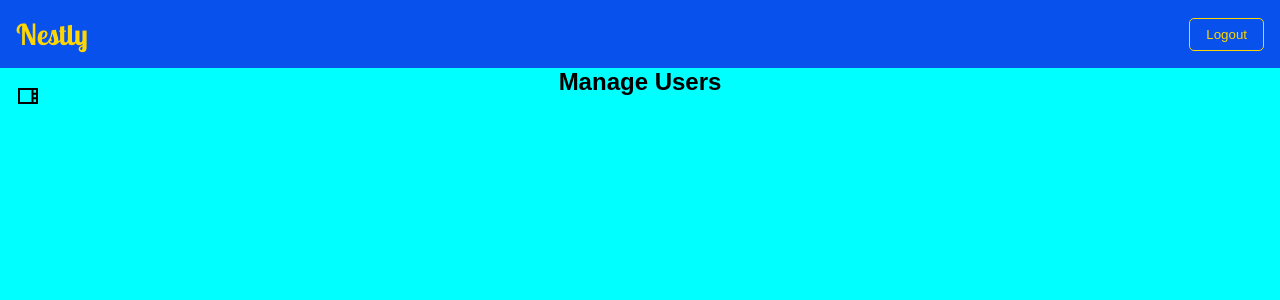
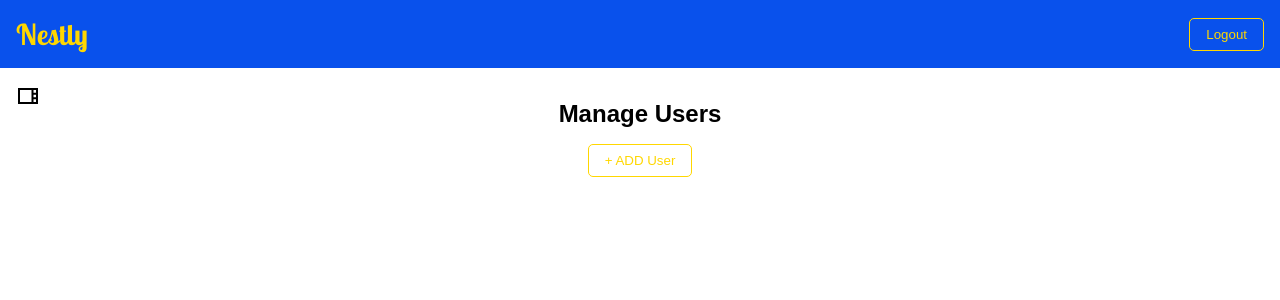
Before and after one commit to abid-kasu-coditas/nestly, a React (Vite) app in the folder nestly-frontend/: page /manage in a window 1280 px wide. Shown: the top 300 px of the page. Built offline with nearby package versions, Linux system fonts and the light colour scheme; no server answers; sample sign-in values are in the browser's storage; a web font is replaced by a local one.

Commit message:
initialised login module

```diff
--- a/nestly-frontend/src/components/ui-components/AuthGuard/AuthGuard.tsx
+++ b/nestly-frontend/src/components/ui-components/AuthGuard/AuthGuard.tsx
@@ -1,20 +1,20 @@
-import { Navigate, Outlet } from 'react-router-dom'
+import { Navigate, Outlet, useNavigate } from 'react-router-dom'
 import { useGetMeMutation } from '../../../redux/slices/authApiSlice';
 import { saveUser } from '../../../redux/slices/userSlice';
 import { useEffect } from 'react';
-import { useAppSelector } from '../../../redux/store/hooks';
+import { useAppDispatch, useAppSelector } from '../../../redux/store/hooks';
 
 const AuthGuard = () => {
 
     const token = localStorage.getItem("token")
     const [getMeService] = useGetMeMutation();
     const user = useAppSelector(state => state.authUser.user)
+    const dispatch = useAppDispatch();
 
     const fetchMe = async() => {
       const response = await getMeService(localStorage.getItem('token') as string).unwrap();
       if(response.id){
-        saveUser(response)
-        console.log(response)
+        dispatch(saveUser(response))
       }
 
     }
@@ -23,7 +23,6 @@ const AuthGuard = () => {
     }
 
     useEffect(()=>{
-      console.log("Authguard");
       fetchMe()
     },[])
 
--- a/nestly-frontend/src/components/ui-components/DashboardRedirector/DashboardRedirector.tsx
+++ b/nestly-frontend/src/components/ui-components/DashboardRedirector/DashboardRedirector.tsx
@@ -7,14 +7,12 @@ const DashboardRedirector = () => {
 
     const user  = useAppSelector((state)=> state.authUser.user);
     const navigate = useNavigate();
-    console.log("redirector:", user)
     const token = localStorage.getItem("token")
     if(!token){
         return
     }
 
     useEffect(()=>{
-        console.log("RUnning redirector")
         switch(user?.role){
             case "ADMIN":
                 console.log("admin")
--- a/nestly-frontend/src/pages/LoginPage/LoginPage.tsx
+++ b/nestly-frontend/src/pages/LoginPage/LoginPage.tsx
@@ -57,7 +57,6 @@ const LoginPage = () => {
   };
 
   const fetchOTP = async (data: LoginData) => {
-    console.log("OTP Requested", data);
     const emailData = { email : data.email}
     const response = await fetchOTPservice(emailData);
     if(response.data){
--- a/nestly-frontend/src/pages/ManageUsers/ManageUsers.module.scss
+++ b/nestly-frontend/src/pages/ManageUsers/ManageUsers.module.scss
@@ -1,5 +1,14 @@
+@use "/src/assets/styles/mixin" as *;
+
 .ManageUsers {
-    display: flex;
-    justify-content: center;
-    background-color: aqua;
+    display: grid;
+    grid-template-rows: auto 1fr;
+    padding: 2rem;
+    min-width: 100%;
 }
+
+.ManageUsersHeader {
+    @include FlexBox;
+    flex-direction: column;
+    gap: 1rem;
+}
--- a/nestly-frontend/src/pages/ManageUsers/ManageUsers.tsx
+++ b/nestly-frontend/src/pages/ManageUsers/ManageUsers.tsx
@@ -1,9 +1,16 @@
+import { PrimaryBtn } from '../../components/ui-components/Button/Button';
 import styles from './ManageUsers.module.scss'
 
 const ManageUsers = () => {
   return (
     <div className={styles.ManageUsers}>
-        <h2>Manage Users</h2>
+          <div className={styles.ManageUsersHeader}>
+            <h2>Manage Users</h2>
+            <PrimaryBtn>+ ADD User</PrimaryBtn>
+          </div>
+          <div className={styles.UsersList}>
+
+          </div>
     </div>
   )
 }
```
Also changed, not shown: nestly-frontend/src/components/ui-components/AddUserModal/AddUserModal.tsx (added, +16 -0 lines), nestly-frontend/src/components/ui-components/AddUserModal/AddUserModal.module.scss (added), nestly-frontend/src/components/ui-components/AddUserModal/AddUserModal.types.ts (added).
